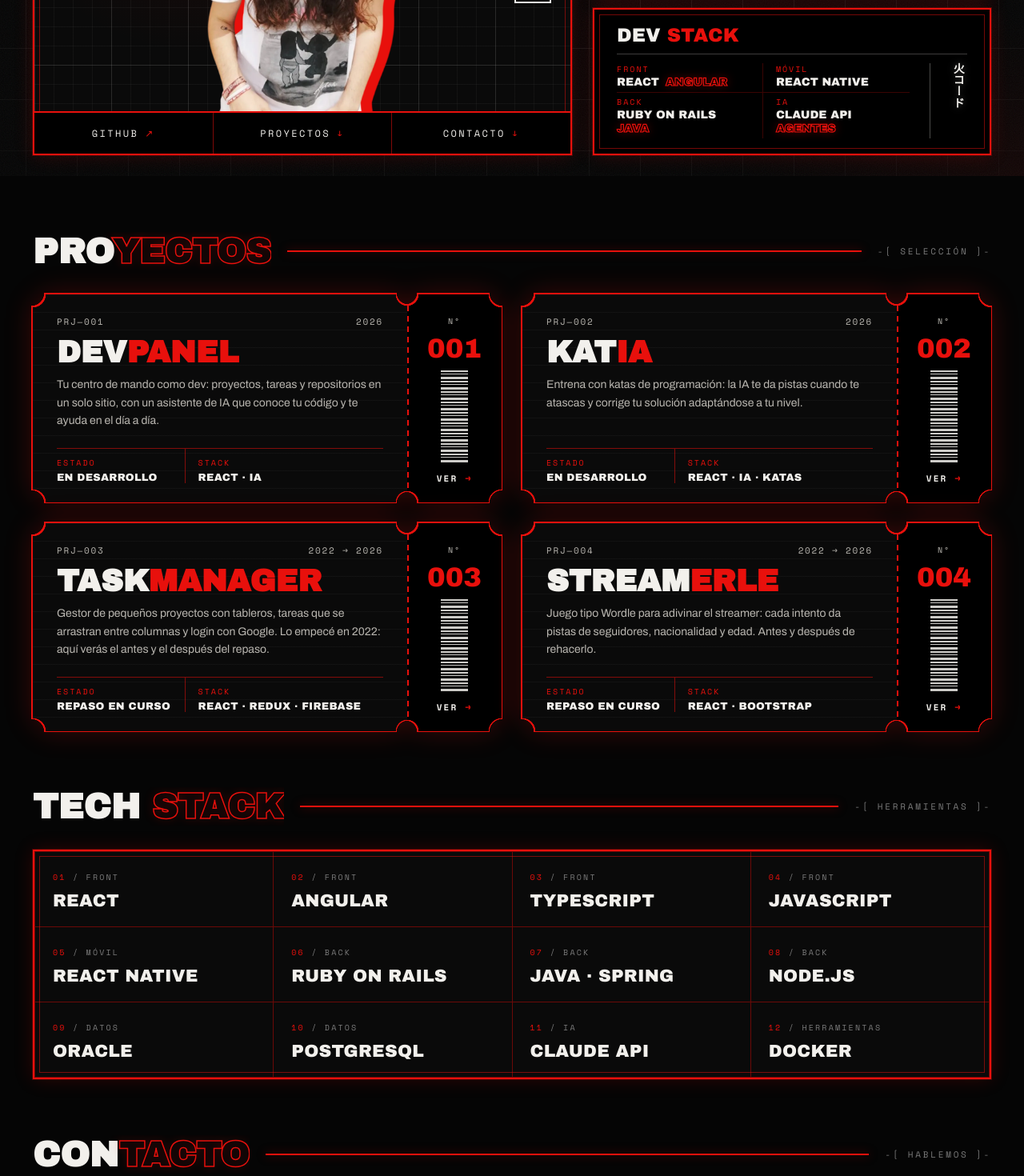
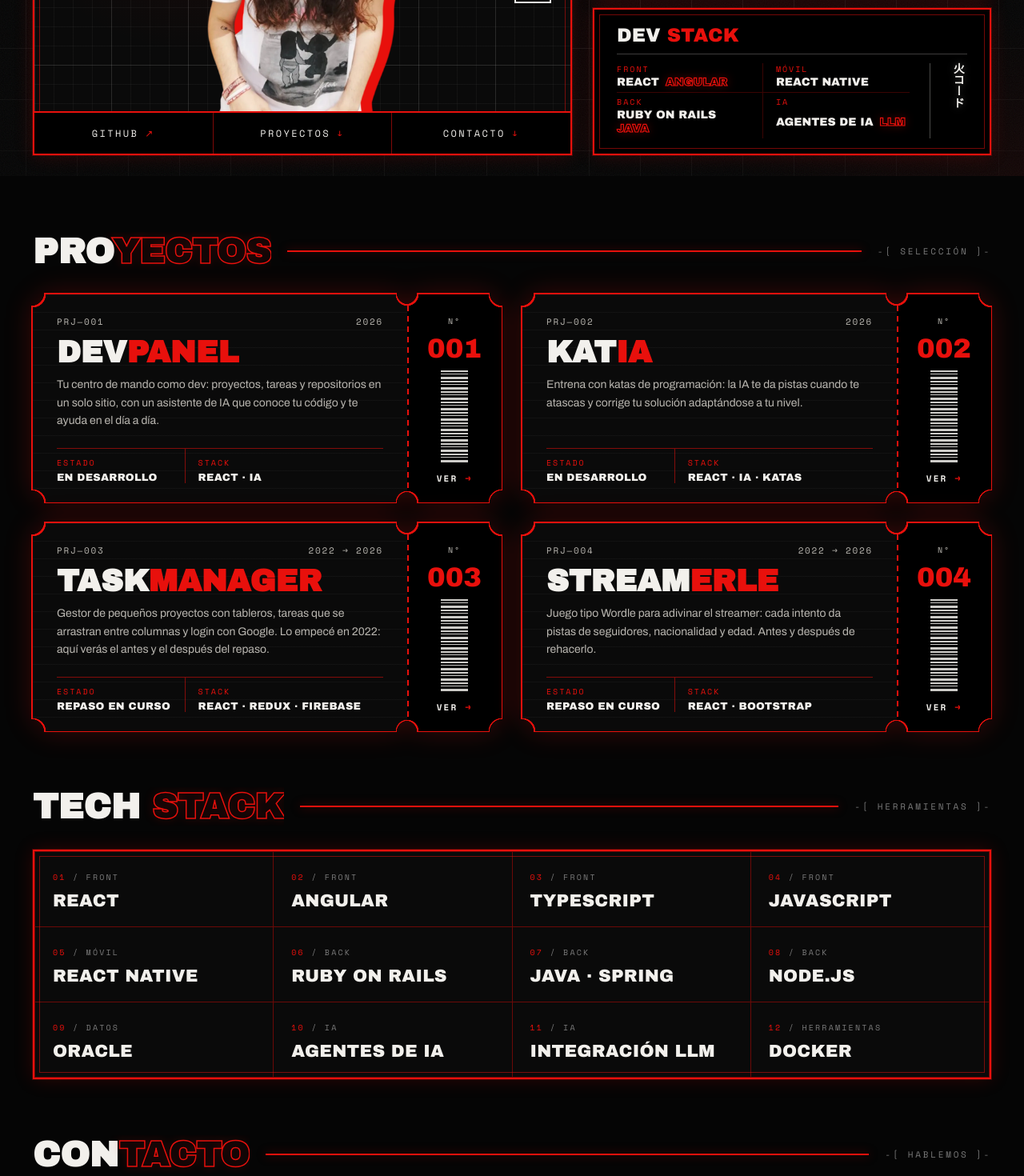
Before and after one commit to emepuchades/my-porfolio, a React (Vite) app: page / in a window 1280 px wide. Shown: the part 580-2050 px from the top of the page at 80% size. Built offline with nearby package versions, Linux system fonts and the light colour scheme.

Commit message:
feat: highlight AI agents and LLM integration in the tech stack

```diff
--- a/src/data/techStack.js
+++ b/src/data/techStack.js
@@ -8,8 +8,8 @@ export const techStack = [
   { name: 'Java · Spring', area: 'BACK' },
   { name: 'Node.js', area: 'BACK' },
   { name: 'Oracle', area: 'DATOS' },
-  { name: 'PostgreSQL', area: 'DATOS' },
-  { name: 'Claude API', area: 'IA' },
+  { name: 'Agentes de IA', area: 'IA' },
+  { name: 'Integración LLM', area: 'IA' },
   { name: 'Docker', area: 'HERRAMIENTAS' },
 ];
 
@@ -17,5 +17,5 @@ export const stackGroups = [
   { area: 'Front', items: ['React', 'Angular'] },
   { area: 'Móvil', items: ['React Native'] },
   { area: 'Back', items: ['Ruby on Rails', 'Java'] },
-  { area: 'IA', items: ['Claude API', 'Agentes'] },
+  { area: 'IA', items: ['Agentes de IA', 'LLM'] },
 ];
```
